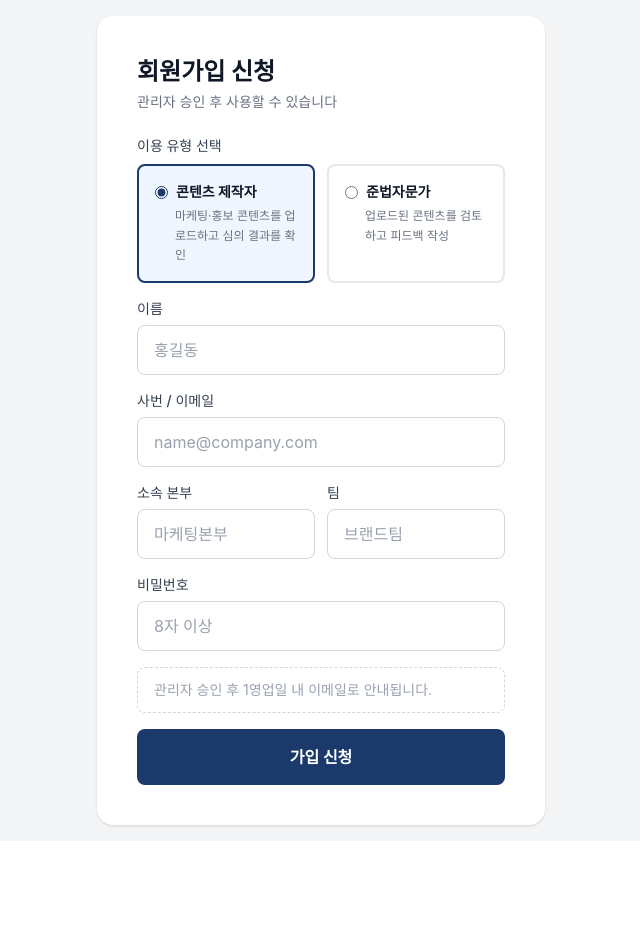
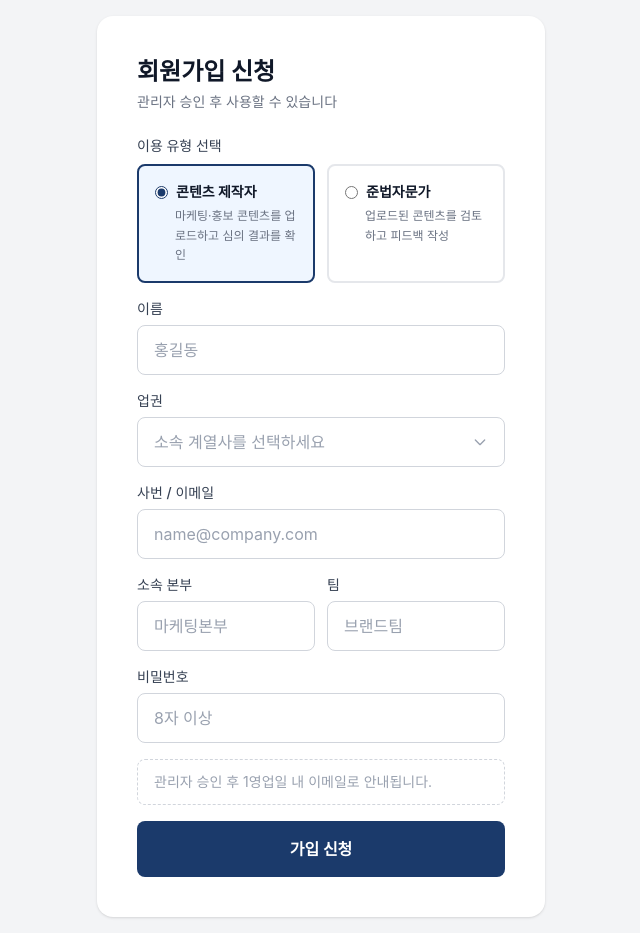
Before and after one commit to JB-Hackathon/frontend, a React (Vite) app: page /register in a window 1280 px wide. Shown: the whole page, without its empty margins (319-959 px from the left). Before the commit the page ends 841 px from the top, so only its background shows below. Built offline with nearby package versions, Linux system fonts and the light colour scheme.

Commit message:
✨ Feat: 회원가입 업권 추가

```diff
--- /dev/null
+++ b/src/components/Dropdown.tsx
@@ -0,0 +1,75 @@
+import { useState, useRef, useEffect } from 'react';
+
+interface DropdownOption {
+  value: string;
+  label: string;
+}
+
+interface DropdownProps {
+  options: DropdownOption[];
+  value: string;
+  onChange: (value: string) => void;
+  placeholder?: string;
+}
+
+function Dropdown({ options, value, onChange, placeholder = '선택하세요' }: DropdownProps) {
+  const [open, setOpen] = useState(false);
+  const ref = useRef<HTMLDivElement>(null);
+
+  useEffect(() => {
+    const handleClickOutside = (e: MouseEvent) => {
+      if (ref.current && !ref.current.contains(e.target as Node)) {
+        setOpen(false);
+      }
+    };
+    document.addEventListener('mousedown', handleClickOutside);
+    return () => document.removeEventListener('mousedown', handleClickOutside);
+  }, []);
+
+  const selected = options.find((o) => o.value === value);
+
+  return (
+    <div ref={ref} className="relative">
+      <button
+        type="button"
+        onClick={() => setOpen((prev) => !prev)}
+        className={`w-full px-4 py-3 border rounded-lg text-left flex items-center justify-between transition-colors focus:outline-none focus:ring-2 focus:ring-[#1B3A6B] focus:border-transparent ${
+          open ? 'border-[#1B3A6B]' : 'border-gray-300'
+        }`}
+      >
+        <span className={selected ? 'text-gray-900' : 'text-gray-400'}>
+          {selected ? selected.label : placeholder}
+        </span>
+        <svg
+          className={`w-4 h-4 text-gray-400 transition-transform ${open ? 'rotate-180' : ''}`}
+          fill="none"
+          stroke="currentColor"
+          viewBox="0 0 24 24"
+        >
+          <path strokeLinecap="round" strokeLinejoin="round" strokeWidth={2} d="M19 9l-7 7-7-7" />
+        </svg>
+      </button>
+
+      {open && (
+        <ul className="absolute z-10 mt-1 w-full bg-white border border-gray-200 rounded-lg shadow-lg overflow-hidden">
+          {options.map((option) => (
+            <li
+              key={option.value}
+              onClick={() => {
+                onChange(option.value);
+                setOpen(false);
+              }}
+              className={`px-4 py-3 text-sm cursor-pointer hover:bg-blue-50 transition-colors ${
+                option.value === value ? 'bg-blue-50 text-[#1B3A6B] font-medium' : 'text-gray-700'
+              }`}
+            >
+              {option.label}
+            </li>
+          ))}
+        </ul>
+      )}
+    </div>
+  );
+}
+
+export default Dropdown;
--- a/src/pages/LoginPage.tsx
+++ b/src/pages/LoginPage.tsx
@@ -16,7 +16,7 @@ function LoginPage() {
       <div className="bg-white rounded-2xl shadow-sm w-full max-w-md px-10 py-10">
         <div className="flex items-center gap-3 mb-8">
           <img src={jbLogo} alt="JB 준법자문" className="w-12 h-12 shrink-0" />
-          <span className="text-[#1B3A6B] font-bold text-xl">JB 준법자문 워크스페이스</span>
+          <span className="text-[#1B3A6B] font-bold text-xl">Compliance JB</span>
         </div>
 
         <div className="mb-6">
--- a/src/pages/RegisterPage.tsx
+++ b/src/pages/RegisterPage.tsx
@@ -1,11 +1,23 @@
 import { useState } from 'react';
+import Dropdown from '../components/Dropdown';
 
 type UserType = 'creator' | 'advisor';
+
+const JB_AFFILIATES = [
+  { value: 'jeonbuk-bank', label: '전북은행' },
+  { value: 'gwangju-bank', label: '광주은행' },
+  { value: 'jb-woori-capital', label: 'JB우리캐피탈' },
+  { value: 'jb-asset-management', label: 'JB자산운용' },
+  { value: 'jb-investment', label: 'JB금융지주' },
+  { value: 'ppbank', label: 'JB인베스트먼트' },
+  { value: 'ppbank', label: '기타' },
+];
 
 function RegisterPage() {
   const [userType, setUserType] = useState<UserType>('creator');
   const [name, setName] = useState('');
   const [email, setEmail] = useState('');
+  const [affiliate, setAffiliate] = useState('');
   const [department, setDepartment] = useState('');
   const [team, setTeam] = useState('');
   const [password, setPassword] = useState('');
@@ -84,6 +96,16 @@ function RegisterPage() {
           </div>
 
           <div>
+            <label className="block text-sm font-medium text-gray-700 mb-1.5">업권</label>
+            <Dropdown
+              options={JB_AFFILIATES}
+              value={affiliate}
+              onChange={setAffiliate}
+              placeholder="소속 계열사를 선택하세요"
+            />
+          </div>
+
+          <div>
             <label className="block text-sm font-medium text-gray-700 mb-1.5">사번 / 이메일</label>
             <input
               type="text"
--- a/src/routes/routes.tsx
+++ b/src/routes/routes.tsx
@@ -1,12 +1,11 @@
 import { Routes, Route } from 'react-router-dom';
-import HomePage from '@/pages/HomePage';
 import LoginPage from '@/pages/LoginPage';
 import RegisterPage from '@/pages/RegisterPage';
 
 function AppRoutes() {
   return (
     <Routes>
-      <Route path="/" element={<HomePage />} />
+      <Route path="/" element={<LoginPage />} />
       <Route path="/login" element={<LoginPage />} />
       <Route path="/register" element={<RegisterPage />} />
       <Route path="*" element={<div>404 Not Found</div>} />
```
Also changed, not shown: 1 other file (tests, documents, lock files or other folders).
